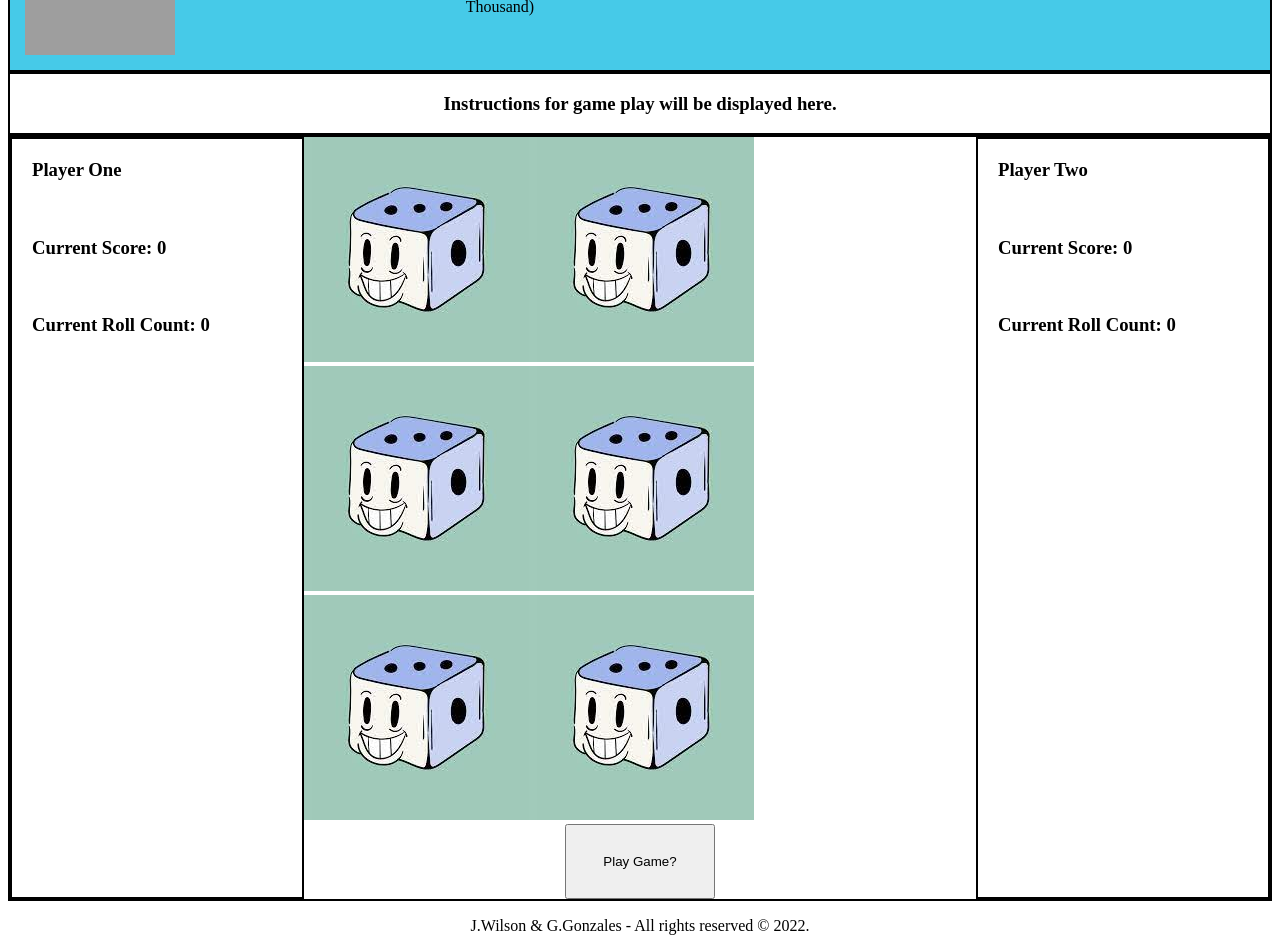
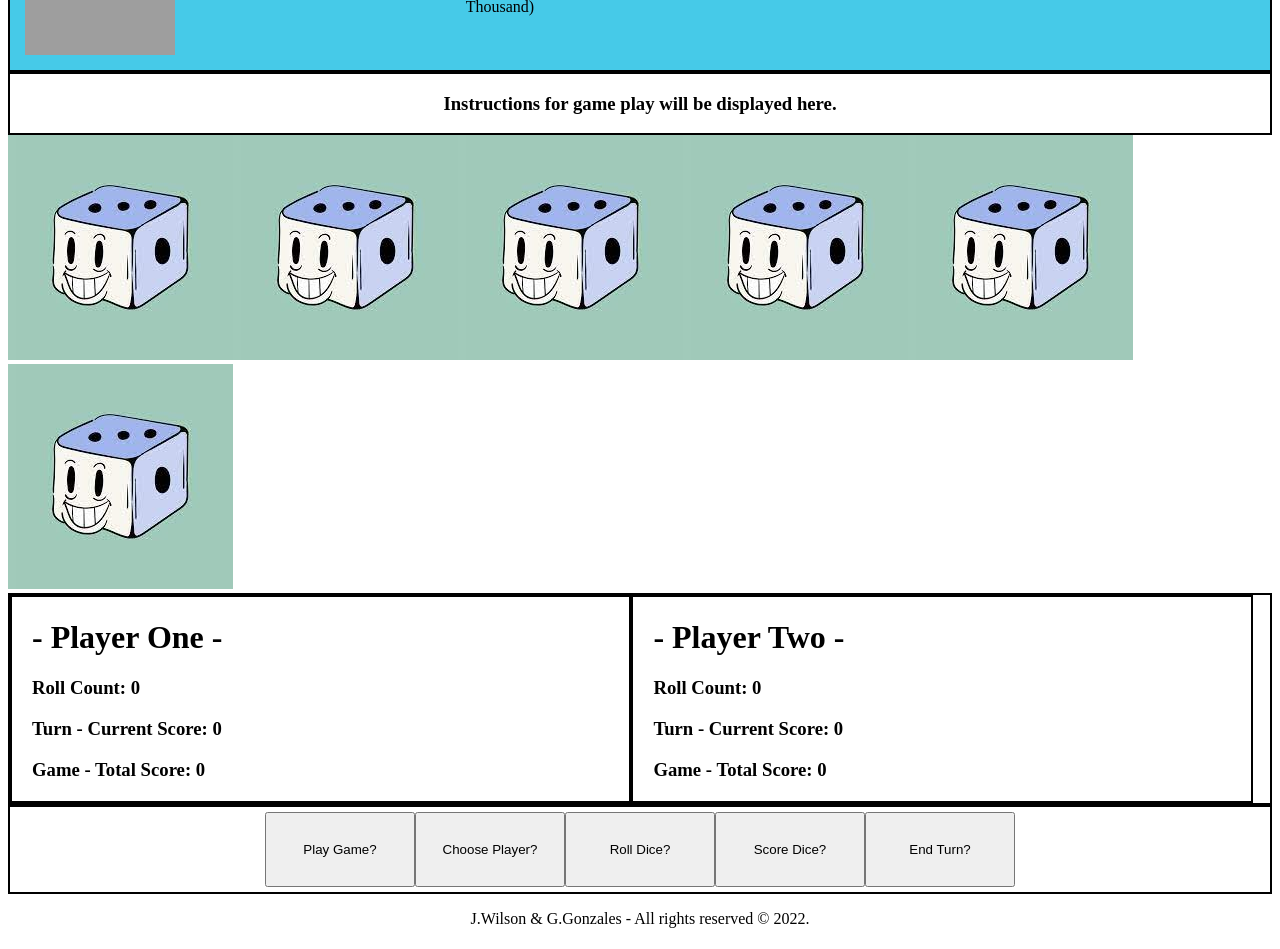
Before and after one commit to TerminatorJonny/FarkleFun, a Next.js app: page / in a window 1280 px wide. Shown: the part 120-1069 px from the top of the page. Built offline with nearby package versions, Linux system fonts and the light colour scheme; grey boxes are pictures that could not be loaded.

Commit message:
redesign of playersbox

```diff
--- /dev/null
+++ b/pages/ButtonBox.js
@@ -0,0 +1,30 @@
+import React from "react";
+
+const ButtonBox = () => {
+    return (
+        <div className="buttonbox-wrapper" style={{ border: "2px solid black" }}>
+            <div className="buttonbox" style={{ display: "flex", direction: "row", margin: "5px", justifyContent: "center" }}>
+                <div className="box-button" style={{ textAlign: "center" }}>
+                    <button className="prsbutton" style={{ width: "150px", height: "75px", margin: "auto" }}>Play Game?</button>
+                </div>
+                <div className="box-button" style={{ textAlign: "center" }}>
+                    <button className="prsbutton" style={{ width: "150px", height: "75px", margin: "auto" }}>Choose Player?</button>
+                </div>
+                <div className="box-button" style={{ textAlign: "center" }}>
+                    <button className="prsbutton" style={{ width: "150px", height: "75px", margin: "auto" }}>Roll Dice?</button>
+                </div>
+                <div className="box-button" style={{ textAlign: "center" }}>
+                    <button className="prsbutton" style={{ width: "150px", height: "75px", margin: "auto" }}>Score Dice?</button>
+                </div>
+                <div className="box-button" style={{ textAlign: "center" }}>
+                    <button className="prsbutton" style={{ width: "150px", height: "75px", margin: "auto" }}>End Turn?</button>
+                </div>
+            </div>
+        </div>
+    )
+
+}
+
+export default ButtonBox;
+
+// this ButtonBox component needs a redesign, created as a placeholder
--- a/pages/DiceBox.js
+++ b/pages/DiceBox.js
@@ -12,9 +12,6 @@ const DiceBox = () => {
                 <img src="./images/df0.jfif" alt="dice-placeholder" className="dice5" />
                 <img src="./images/df0.jfif" alt="dice-placeholder" className="dice6" />
             </div>
-            <div className="box-button" style={{ textAlign: "center" }}>
-                <button className="prsbutton" style={{ width: "150px", height: "75px", margin: "auto" }}>Play Game?</button>
-            </div>
         </div>
     )
 };
--- a/pages/Midsec.js
+++ /dev/null
@@ -1,19 +0,0 @@
-import React from "react";
-import PlayerOne from "./PlayerOne";
-import PlayerTwo from "./PlayerTwo";
-import DiceBox from "./DiceBox";
-
-
-const Midsec = () => {
-    return (
-        <div className="box-midsection" style={{ border: "2px solid black" }}>
-            <div className="midsec" style={{ display: "flex", flexDirection: "row" }}>
-                <PlayerOne />
-                <DiceBox />
-                <PlayerTwo />
-            </div>
-        </div>
-    )
-};
-
-export default Midsec;
--- a/pages/PlayerOne.js
+++ /dev/null
@@ -1,19 +0,0 @@
-import React from "react";
-
-
-const PlayerOne = () => {
-    return (
-        <div className="box-playerone" style={{ border: "2px solid black" }}>
-            <div className="playerone" style={{ width: "250px", margin: "20px" }}>
-                <h3>Player One</h3>
-                <br></br>
-                <h3>Current Score: 0</h3>
-                <br></br>
-                <h3>Current Roll Count: 0</h3>
-                <br></br>
-            </div>
-        </div>
-    )
-};
-
-export default PlayerOne;
--- a/pages/PlayerTwo.js
+++ /dev/null
@@ -1,18 +0,0 @@
-import React from "react";
-
-const PlayerTwo = () => {
-    return (
-        <div className="box-playertwo" style={{ border: "2px solid black" }}>
-            <div className="playertwo" style={{ width: "250px", margin: "20px" }}>
-                <h3>Player Two</h3>
-                <br></br>
-                <h3>Current Score: 0</h3>
-                <br></br>
-                <h3>Current Roll Count: 0</h3>
-                <br></br>
-            </div>
-        </div>
-    )
-};
-
-export default PlayerTwo;
--- /dev/null
+++ b/pages/PlayersBox.js
@@ -0,0 +1,28 @@
+import React from "react";
+
+const PlayersBox = () => {
+
+    return (
+        <div className="players-wrapper" style={{ display: "flex", border: "2px solid black" }}>
+            <div className="box-playerone" style={{ border: "2px solid black", width: "49%" }}>
+                <div className="playerone" style={{ margin: "20px" }}>
+                    <h1>- Player One -</h1>
+                    <h3>Roll Count: 0</h3>
+                    <h3>Turn - Current Score: 0</h3>
+                    <h3>Game - Total Score: 0</h3>
+                </div>
+            </div>
+            <div className="box-playertwo" style={{ border: "2px solid black", width: "49%" }}>
+                <div className="playertwo" style={{ margin: "20px" }}>
+                    <h1>- Player Two -</h1>
+
+                    <h3>Roll Count: 0</h3>
+                    <h3>Turn - Current Score: 0</h3>
+                    <h3>Game - Total Score: 0</h3>
+                </div>
+            </div>
+        </div>
+    )
+}
+
+export default PlayersBox;
--- a/pages/index.js
+++ b/pages/index.js
@@ -1,7 +1,9 @@
 import React from "react";
 import Header from "./Header";
 import Instruct from "./Instruct";
-import Midsec from "./Midsec";
+import DiceBox from "./DiceBox";
+import PlayersBox from "./PlayersBox";
+import ButtonBox from "./ButtonBox";
 import Footer from "./Footer";
 
 
@@ -11,7 +13,9 @@ const App = () => {
             <div className="flexbox-item flexbox-item-1" style={{ position: "relative", minHeight: "100vh" }}>
             <Header/>
             <Instruct/>
-            <Midsec/>
+                <DiceBox />
+                <PlayersBox />
+                <ButtonBox />
             <Footer/>
         </div>
     </div>
```
